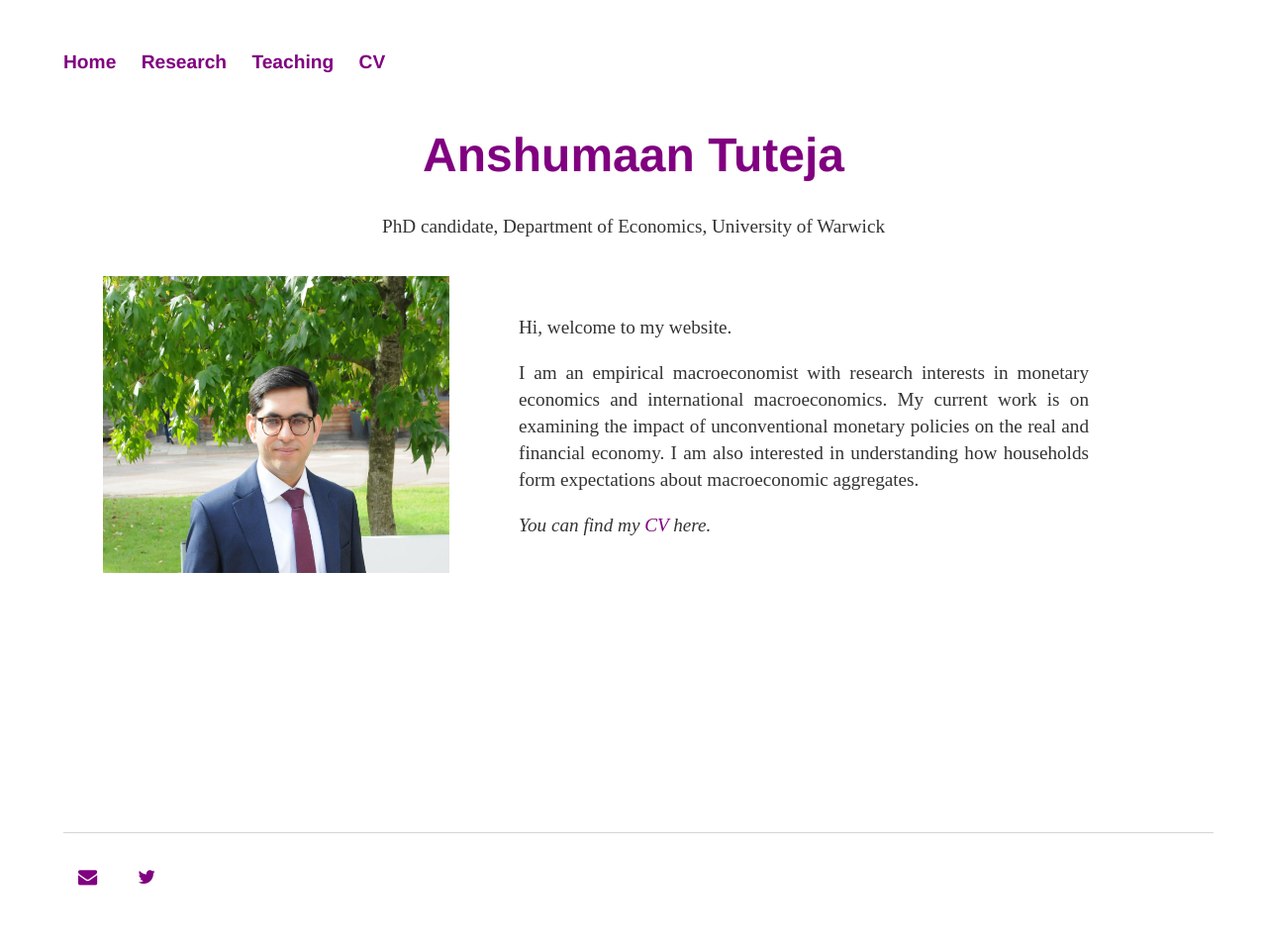
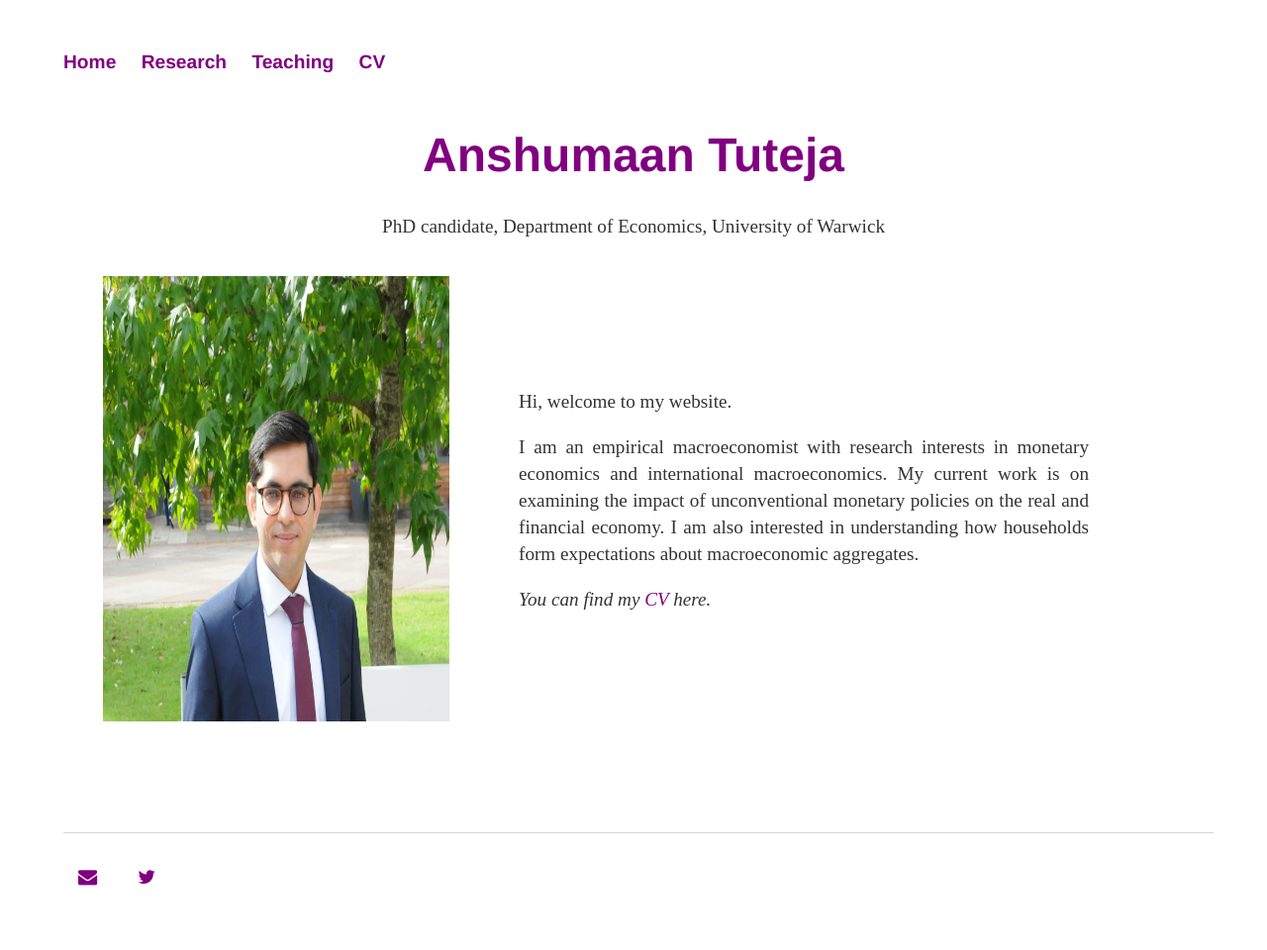
Before and after one commit to anshumaan-tuteja/anshumaan-tuteja.github.io, a Jekyll site: the page built from index.html, in a window 1280 px wide. Shown: the whole page at 99% size. Built offline with Jekyll 4.4.1, drawn with Linux system fonts in a browser that asks for light colours.

Commit message:
Experimenting with profile pic

```diff
--- a/css/main.css
+++ b/css/main.css
@@ -164,7 +164,7 @@ body {
 
 .homepageContent img {
     width: 350px;
-    height: 300px;
+    height: 450px;
     #border-radius: 50%;
     maegin-left: 30px;
     margin-right: 30px;
```
